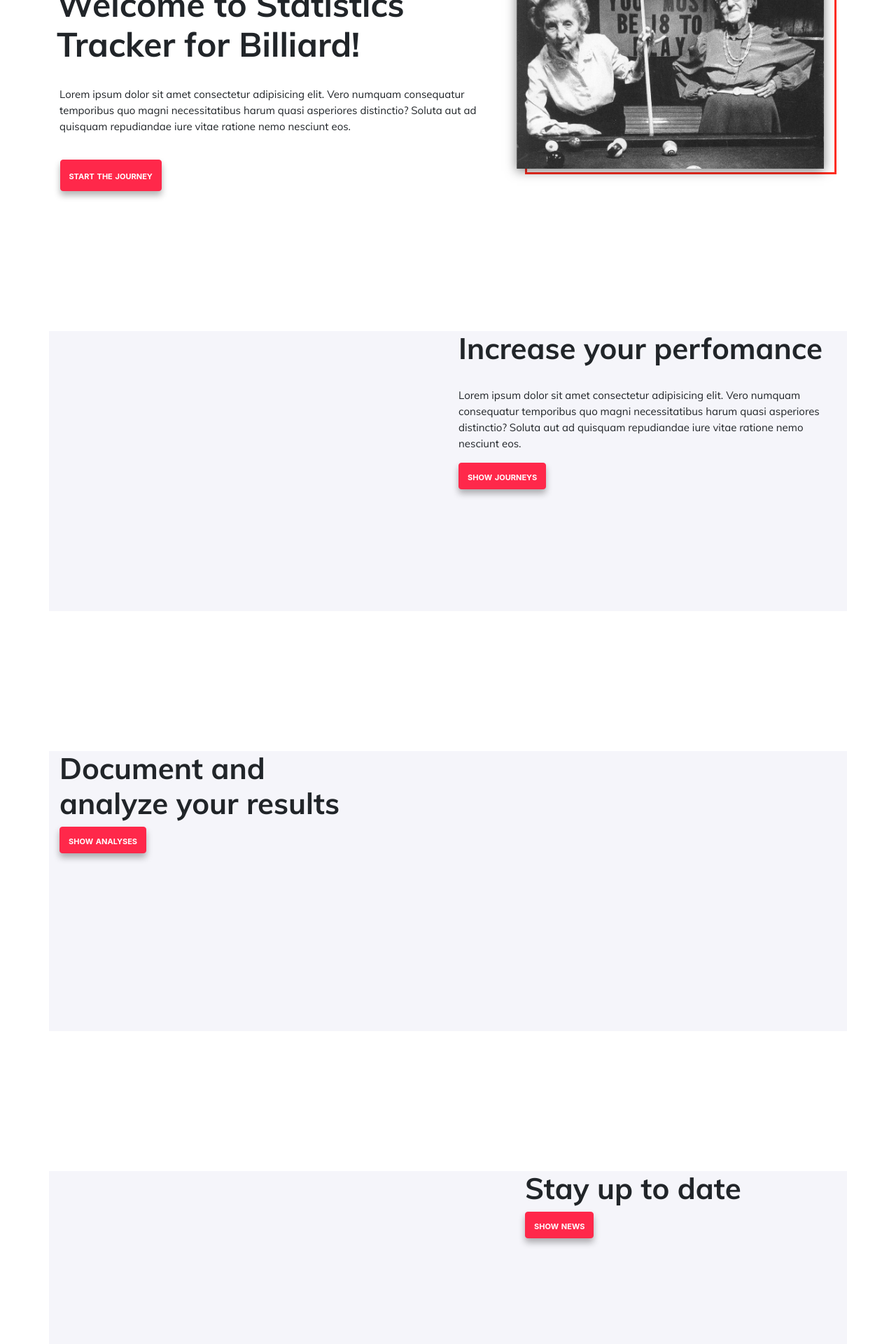
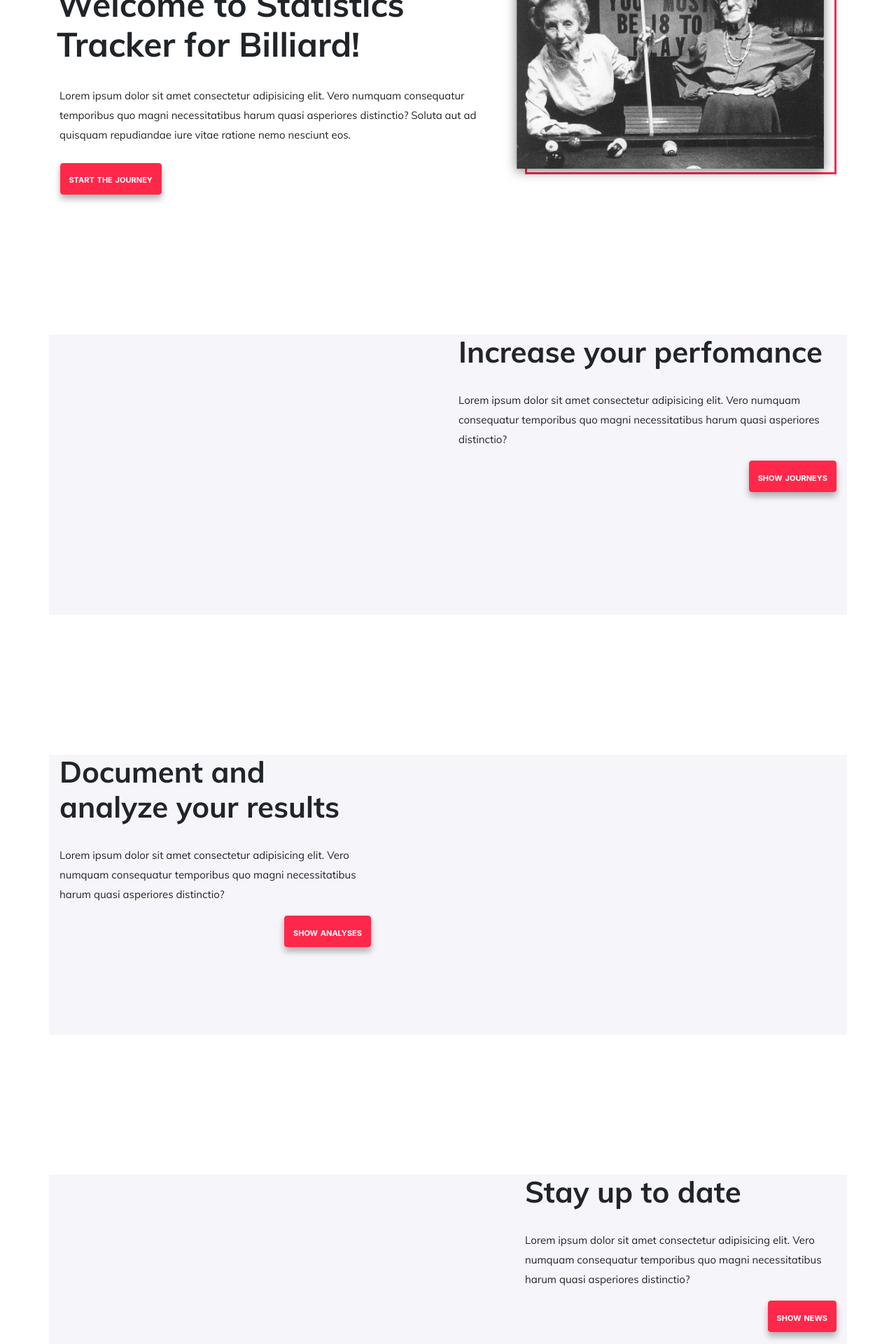
Before and after one commit to pr-olga/stabil_fe, a Vue app: page / in a window 1280 px wide. Shown: the part 300-2220 px from the top of the page at 70% size. Built offline with nearby package versions, Linux system fonts and the light colour scheme.

Commit message:
feat: improve styleing text

```diff
--- a/src/assets/styles/global/_colors.scss
+++ b/src/assets/styles/global/_colors.scss
@@ -1,2 +1,2 @@
-$primary: #ff2d20;
+$primary: #ff284a;
 $secondary: #212529;
--- a/src/views/Home.vue
+++ b/src/views/Home.vue
@@ -19,15 +19,18 @@
     <div class="col-md-5 col-xl-6">
       <h2 class="h2-stabil">Increase your perfomance</h2>
       <p class="header_text">
-        Lorem ipsum dolor sit amet consectetur adipisicing elit. Vero numquam consequatur temporibus quo magni necessitatibus harum quasi asperiores distinctio? Soluta aut ad quisquam repudiandae iure vitae ratione nemo nesciunt eos.
+        Lorem ipsum dolor sit amet consectetur adipisicing elit. Vero numquam consequatur temporibus quo magni necessitatibus harum quasi asperiores distinctio?
       </p>
-        <button class="btn btn-danger btn-alert-stabil btn_section">show journeys</button>
+      <button class="btn btn-danger btn-alert-stabil btn_section float-right">show journeys</button>
     </div>
   </section>
   <section class="row row-stabil">
     <div class="col-md-5">
       <h2 class="h2-stabil">Document and analyze your results</h2>
-         <button class="btn btn-danger btn-alert-stabil btn_section">show analyses</button>
+      <p class="header_text">
+        Lorem ipsum dolor sit amet consectetur adipisicing elit. Vero numquam consequatur temporibus quo magni necessitatibus harum quasi asperiores distinctio?
+      </p>
+      <button class="btn btn-danger btn-alert-stabil btn_section float-right">show analyses</button>
     </div>
     <div class="col-md-7"></div>
   </section>
@@ -35,7 +38,10 @@
     <div class="col-md-7"></div>
     <div class="col-md-5">
       <h2 class="h2-stabil">Stay up to date</h2>
-         <button class="btn btn-danger btn-alert-stabil btn_section">show news</button>
+      <p class="header_text">
+        Lorem ipsum dolor sit amet consectetur adipisicing elit. Vero numquam consequatur temporibus quo magni necessitatibus harum quasi asperiores distinctio?
+      </p>
+      <button class="btn btn-danger btn-alert-stabil btn_section float-right">show news</button>
     </div>
   </section>
 </div>
@@ -72,13 +78,18 @@ export default {
   &_text {
     margin-top: 30px;
     font-size: 15px;
+    line-height: 28px;
   }
 
   &_btn {
     height: 45px;
-    margin-top: 20px;
+    margin-top: 10px;
     margin-left: 0.5px;
   }
+}
+
+.btn_section {
+   height: 45px;
 }
 
 .home-banner {
```
Lines whose indentation alone changed are shown as unchanged.
